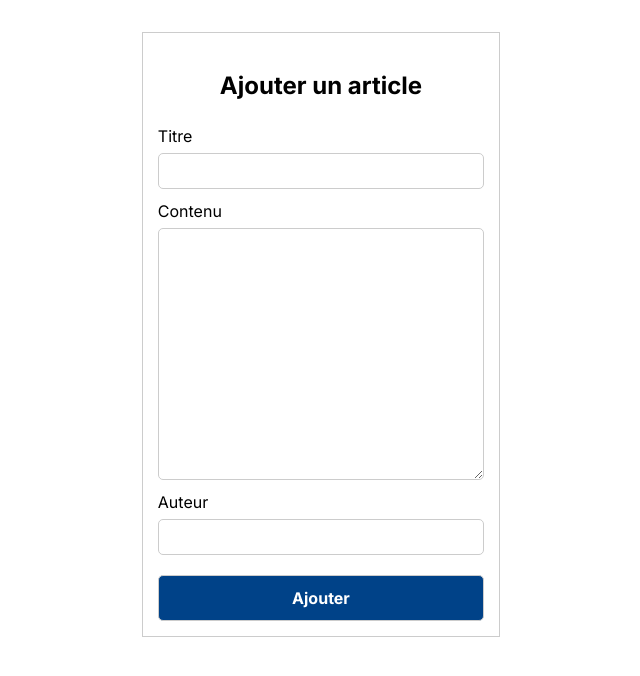
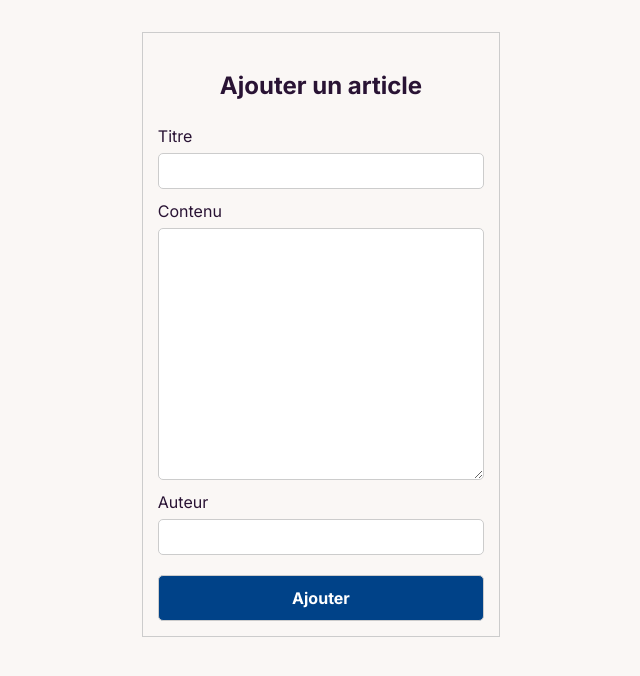
Before and after one commit to vanparfait/next-app1, a Next.js app: page /article/create in a window 1280 px wide. Shown: the top 676 px of the page, without its empty margins (319-959 px from the left). Built offline with nearby package versions, Linux system fonts and the light colour scheme.

Commit message:
mise du style, font et images

```diff
--- a/app/article/create/FormData.tsx
+++ b/app/article/create/FormData.tsx
@@ -2,6 +2,7 @@
 
 import { useRouter } from "next/navigation";
 import React from "react";
+import styles from "./formData.module.css";
 
 type Props = {};
 
@@ -37,22 +38,22 @@ export default function Ajouter({}: Props) {
   };
   return (
     <div className="container">
-      <form onSubmit={handleSubmit} className="form">
-        <h1 className="titre">Ajouter un article</h1>
-        <div className="form-group">
+      <form onSubmit={handleSubmit} className={styles.form}>
+        <h1 className={styles.titre}>Ajouter un article</h1>
+        <div className={styles.formGroup}>
           <label htmlFor="titre">Titre</label>
           <input type="text" name="titre" id="titre" />
         </div>
-        <div className="form-group">
+        <div className={styles.formGroup}>
           <label htmlFor="contenu">Contenu</label>
           <textarea name="contenu" id="contenu" cols={30} rows={10}></textarea>
         </div>
-        <div className="form-group">
+        <div className={styles.formGroup}>
           <label htmlFor="auteur">Auteur</label>
           <input type="text" name="auteur" id="auteur" />
         </div>
         <div>
-          <button type="submit" className="btn">
+          <button type="submit" className={styles.btn}>
             Ajouter
           </button>
         </div>
--- /dev/null
+++ b/app/article/create/formData.module.css
@@ -0,0 +1,71 @@
+.container {
+  width: 70%;
+  margin: auto;
+  display: flex;
+  flex-wrap: wrap;
+  gap: 20px;
+}
+
+.carte {
+  width: 400px;
+  text-align: center;
+  border-radius: 10px;
+  box-shadow: 0 0 10px rgba(0, 0, 0, 0.2);
+  padding: 10px 20px;
+}
+
+.titre {
+  font-size: 1.5rem;
+  font-weight: bold;
+  margin-bottom: 10px;
+  margin-top: 20px;
+  text-align: center;
+}
+
+.form {
+  width: 40%;
+  margin: auto;
+  display: flex;
+  flex-direction: column;
+  gap: 10px;
+  border: 1px solid #ccc;
+  margin-top: 2rem;
+  padding: 15px;
+}
+.formGroup {
+  display: flex;
+  flex-direction: column;
+  gap: 5px;
+}
+
+.formGroup textarea {
+  padding: 5px;
+  border: 1px solid #ccc;
+  border-radius: 5px;
+}
+
+.formGroup input {
+  padding: 5px;
+  border: 1px solid #ccc;
+  border-radius: 5px;
+}
+
+.btn {
+  padding: 10px;
+  border: 1px solid #ccc;
+  border-radius: 5px;
+  cursor: pointer;
+  background-color: rgb(0, 66, 136);
+  color: #fff;
+  font-weight: bold;
+  width: 100%;
+  margin-top: 10px;
+}
+
+.titre {
+  font-size: 1.5rem;
+  font-weight: bold;
+  margin-bottom: 10px;
+  margin-top: 20px;
+  text-align: center;
+}
--- a/app/layout.tsx
+++ b/app/layout.tsx
@@ -15,7 +15,7 @@ export default function RootLayout({
   children: React.ReactNode;
 }>) {
   return (
-    <html lang="en">
+    <html lang="en" data-theme="cupcake">
       <body className={inter.className}>{children}</body>
     </html>
   );
--- a/app/page.tsx
+++ b/app/page.tsx
@@ -1,5 +1,6 @@
 import Link from "next/link";
 import Button from "./ui/Button";
+import Image from "next/image";
 
 export type PropsArticle = {
   id: number;
@@ -7,6 +8,7 @@ export type PropsArticle = {
   contenu: string;
   auteur: string;
   date: string;
+  lienImage?: string;
 };
 
 export default async function page() {
@@ -26,12 +28,32 @@ export default async function page() {
     <>
       <h1>Bienvenue dans NEXT JS</h1>
       <p>Tout se passe du cote serveur</p>
-      <div className="container">
+      <div className="flex gap-4 flex-wrap">
         {articles.map((article: PropsArticle) => (
-          <div key={article.id} className="carte">
-            <Link href={`/article/${article.id}`}>
-              {article.id}-{article.titre}
-            </Link>
+          // <div key={article.id} className="carte">
+          //   <Link href={`/article/${article.id}`}>
+          //     {article.id}-{article.titre}
+          //   </Link>
+          // </div>
+          <div className="card bg-base-100 w-96 shadow-xl">
+            <div className="card-body">
+              <Image
+                src={article.lienImage}
+                width={250}
+                height={250}
+                alt="technologie"
+                className="w-full object-cover"
+              />
+              <h2 className="card-title">{article.titre}</h2>
+              <div className="card-actions justify-end">
+                <Link
+                  href={`/article/${article.id}`}
+                  className="btn btn-primary"
+                >
+                  Visite l'article
+                </Link>
+              </div>
+            </div>
           </div>
         ))}
       </div>
@@ -39,7 +61,7 @@ export default async function page() {
         <Link href="/connexion/google">Connectez vous</Link>
       </p>
       <Button />
-      <Link className="bg-green-300 ml-8" href="/article/create">
+      <Link className="btn btn-active btn-accent" href="/article/create">
         Ajouter un article
       </Link>
     </>
--- /dev/null
+++ b/next.config.js
@@ -0,0 +1,6 @@
+// next.config.js
+module.exports = {
+  images: {
+    domains: ["encrypted-tbn0.gstatic.com"],
+  },
+};
--- a/tailwind.config.ts
+++ b/tailwind.config.ts
@@ -15,6 +15,9 @@ const config: Config = {
       },
     },
   },
-  plugins: [],
+  daisyui: {
+    themes: ["light", "dark", "cupcake"],
+  },
+  plugins: [require('daisyui')],
 };
 export default config;
```
Also changed, not shown: data/db.json (+6 -3 lines), package.json (+5 -4 lines), 1 other file (tests, documents, lock files or other folders).
